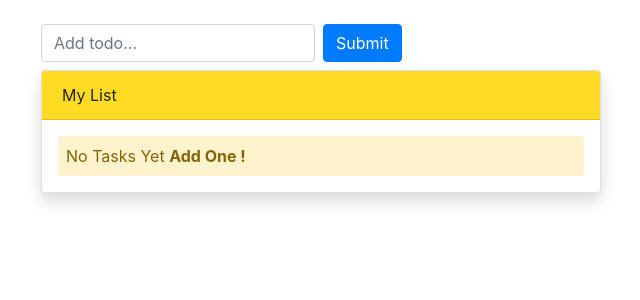
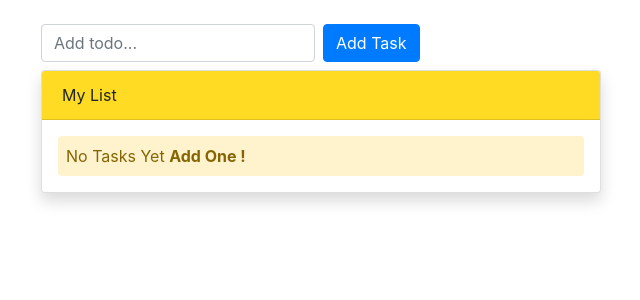
Before and after one commit to FatmaAkram/Django-TodoList, a Django app: page /todos/ in a window 1280 px wide. Shown: the part 66-366 px from the top of the page, without its empty margins (319-959 px from the left). Run offline with Django 3.2, Linux system fonts and the light colour scheme; data that the repository does not hold is empty; some libraries are stand-ins or nearby versions.

Commit message:
Add default route

```diff
--- a/mysite/mysite/urls.py
+++ b/mysite/mysite/urls.py
@@ -3,6 +3,7 @@ from django.urls import path
 from todo import views
 
 urlpatterns = [
+    path('', views.index),
     path('admin/', admin.site.urls),
     path('todos/', views.index),
     path('todos/new', views.create),
--- a/mysite/templates/todo/new.html
+++ b/mysite/templates/todo/new.html
@@ -7,7 +7,7 @@
                 class="form-control mr-2 "
                 placeholder="Add todo...">
         <button type="submit" class="btn btn-primary">
-            Submit
+            Add Task
         </button>
     </form>
 </div>
```
